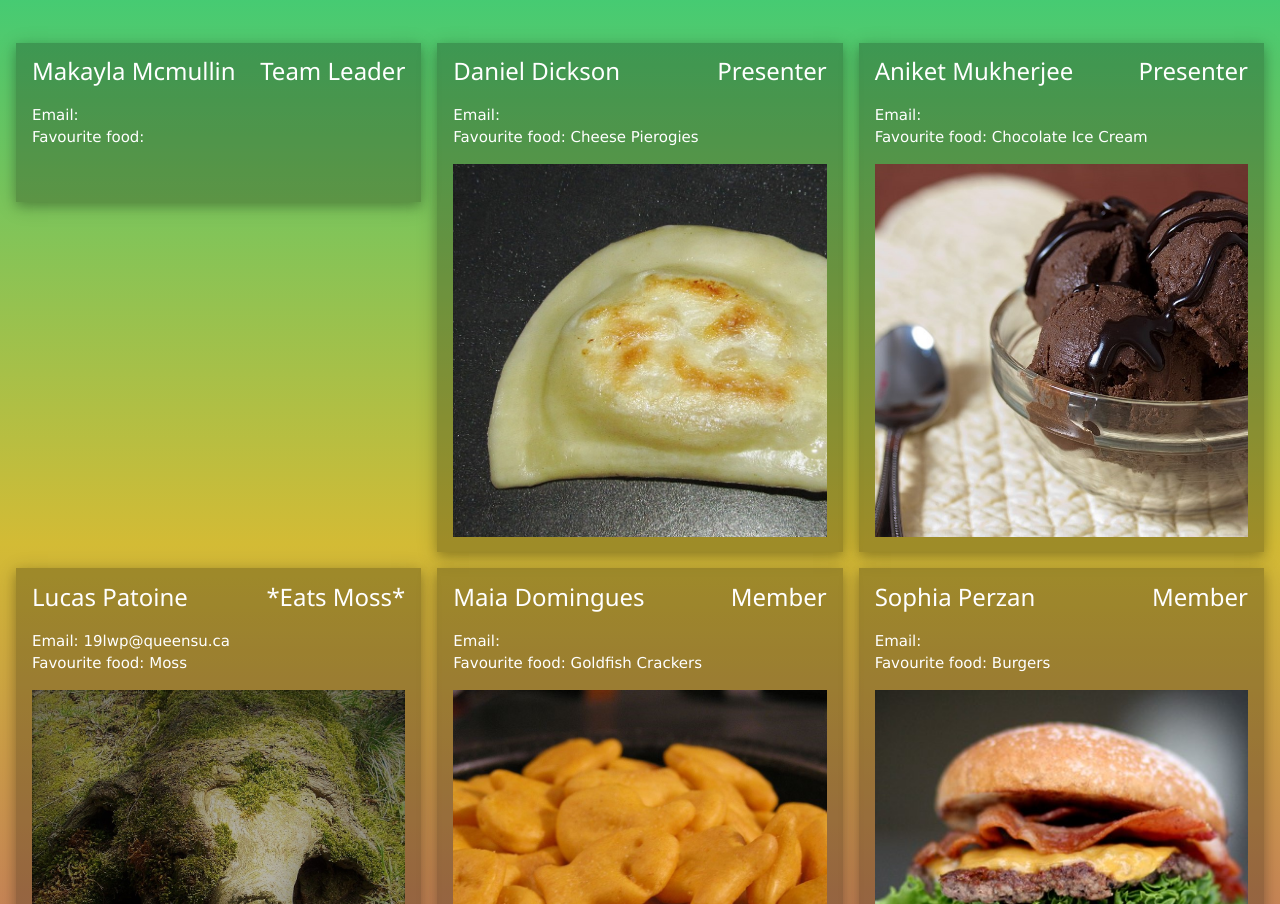
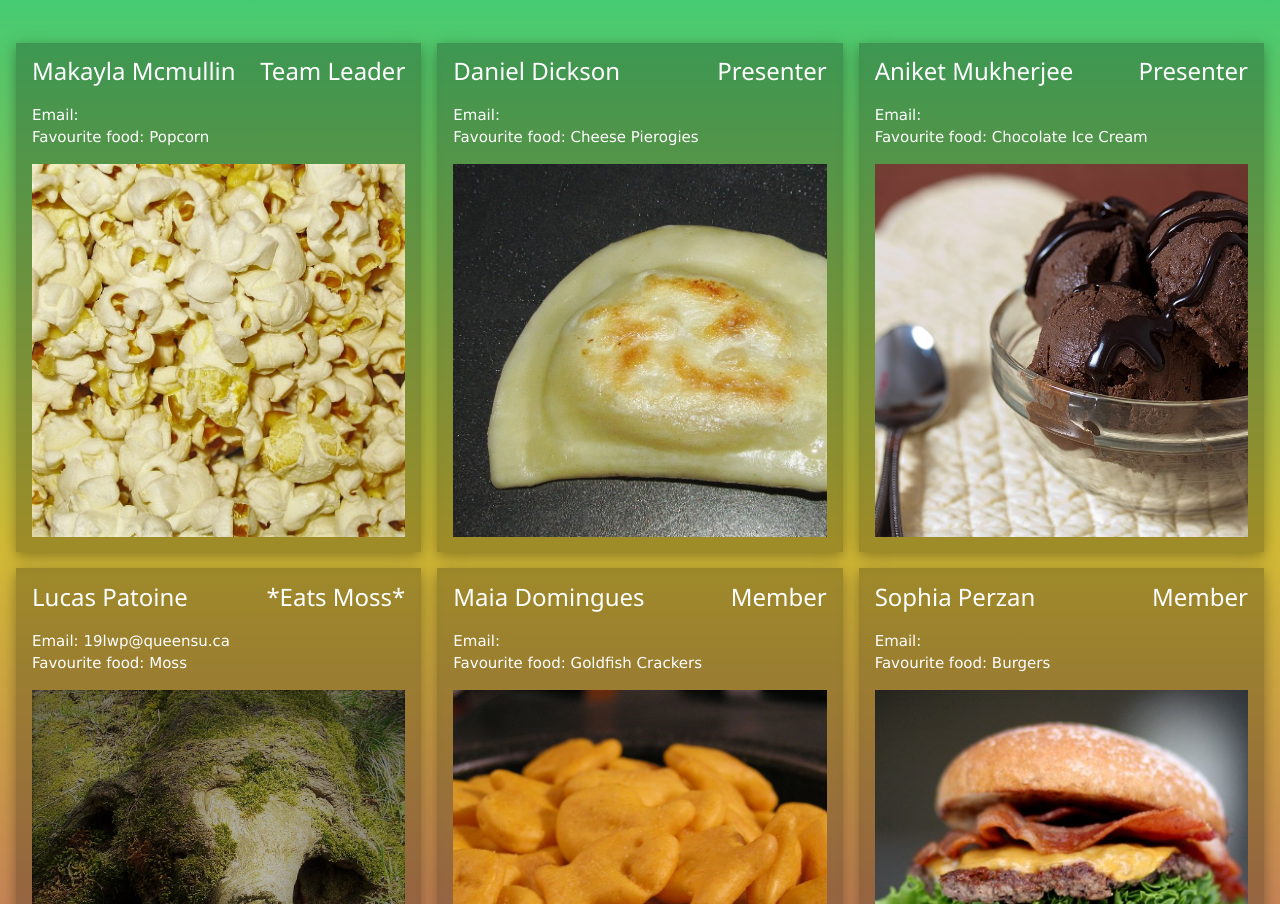
Before and after one commit to lucster10/lucster10.github.io, a plain HTML site: page index.html in a window 1280 px wide. Shown: the part 1776-2680 px from the top of the page. Drawn offline with nearby package versions, Linux system fonts and the light colour scheme.

Commit message:
Updated foods

```diff
--- a/index.html
+++ b/index.html
@@ -125,8 +125,8 @@
                       Team Leader
                     </span>
                   </h3>
-                  <p>Email: <br>Favourite food: </p>
-                  <img src="data/placeholder1.png" alt="" style="width:100%">
+                  <p>Email: <br>Favourite food: Popcorn</p>
+                  <img src="data/popcorn.jpg" alt="" style="width:100%">
                   <p></p>
                 </div>
               </div>
```
Also changed, not shown: data/popcorn.jpg (added).
